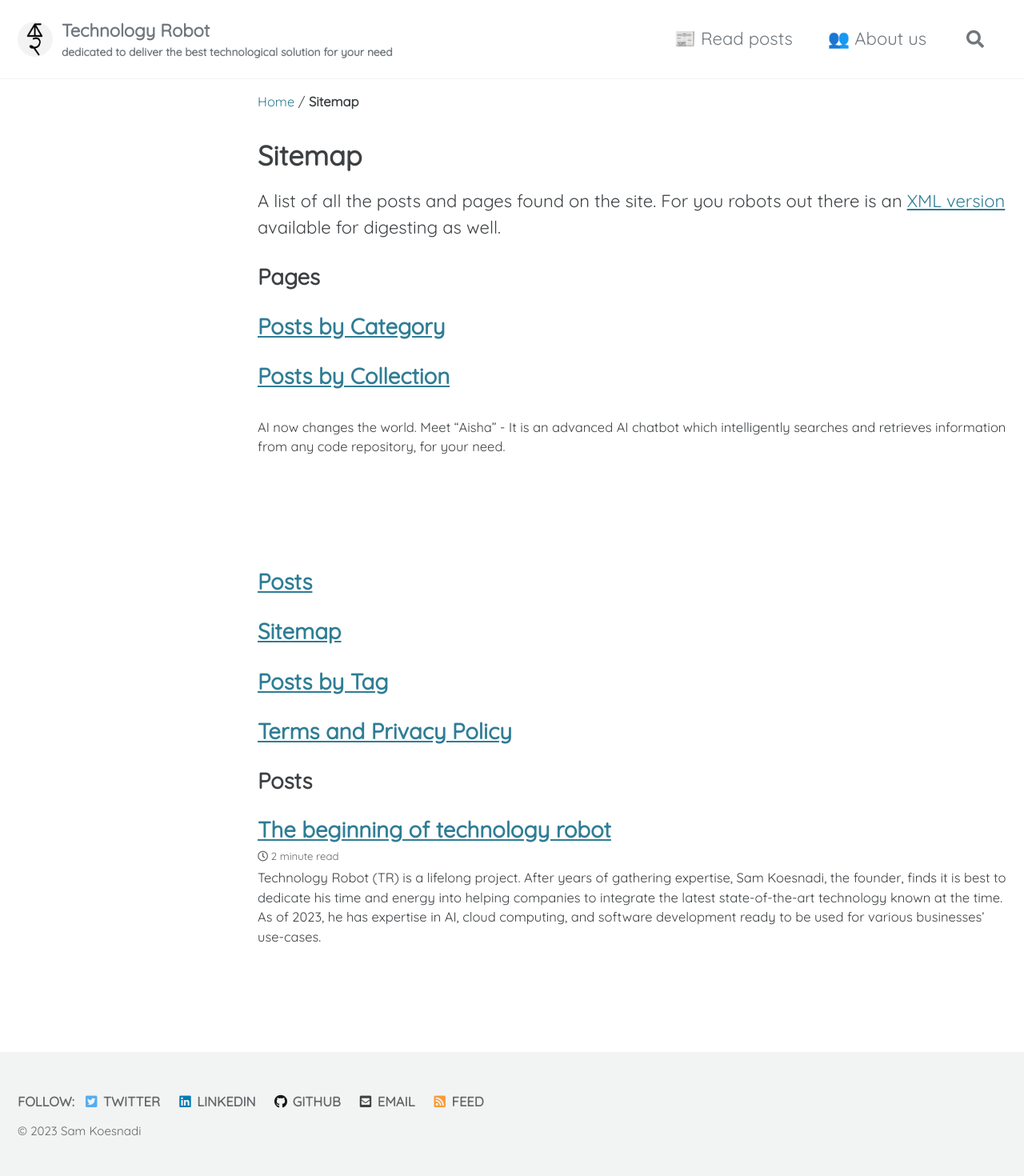
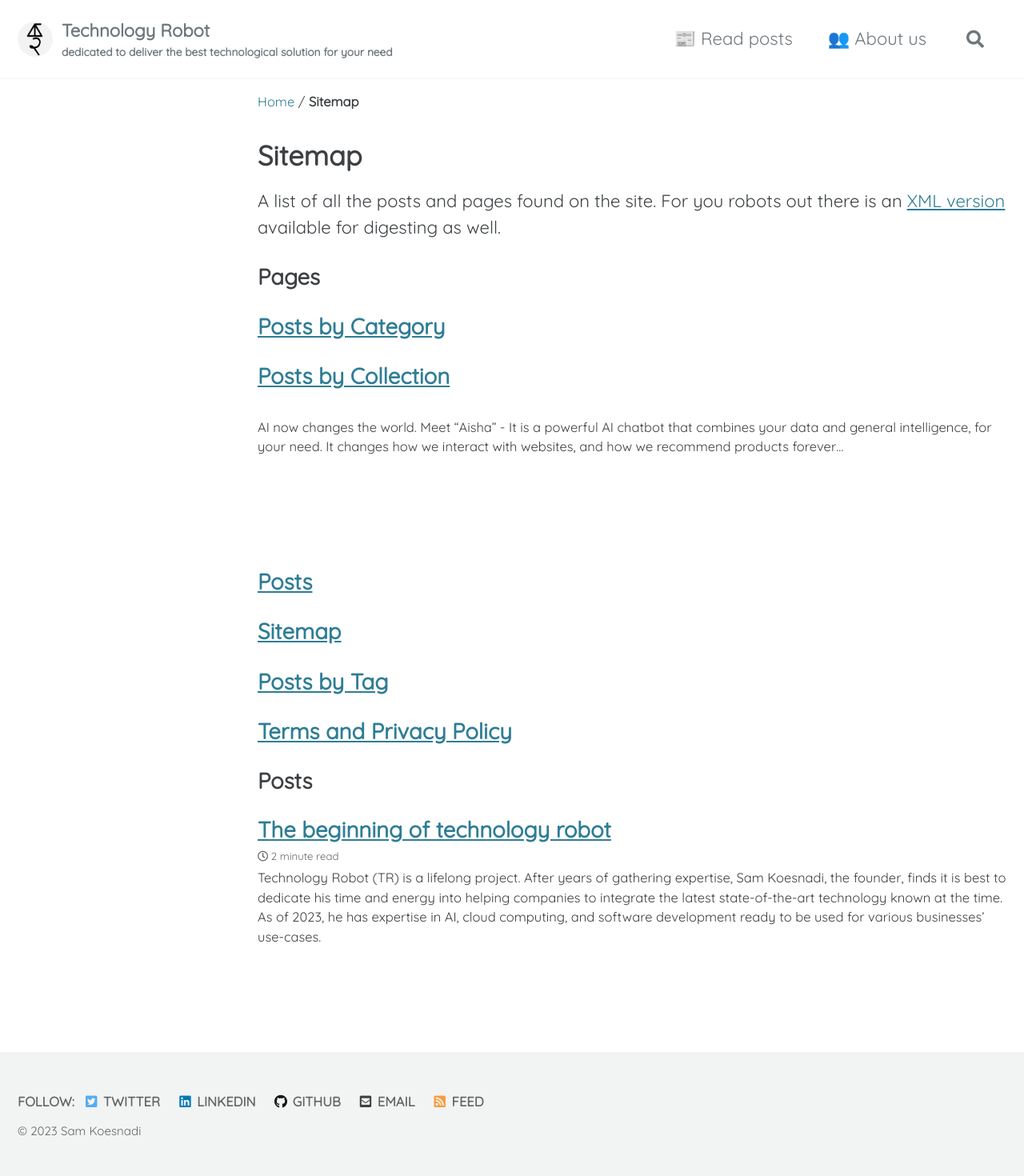
Before and after one commit to technology-robot/tr-website, a Jekyll site: the page built from _pages/sitemap.md, in a window 1280 px wide. Shown: the whole page at 80% size. Built offline with Jekyll 4.4.1, drawn with Linux system fonts in a browser that asks for light colours; cached includes are drawn as plain includes.

Commit message:
Update index.html

```diff
--- a/index.html
+++ b/index.html
@@ -29,8 +29,7 @@ below_header_text: >
   </div>
 
 excerpt: >
-  AI now changes the world. Meet "Aisha" - It is an advanced AI chatbot which intelligently searches and retrieves information
-  from any code repository, for your need.
+  AI now changes the world. Meet "Aisha" - It is a powerful AI chatbot that combines your data and general intelligence, for your need. It changes how we interact with websites, and how we recommend products forever...
 
 banner_aisha:
   image_path: /assets/images/banners/aisha-pd-screenshot.png
```
Also changed, not shown: other parts of index.html (+1 -1 lines).
